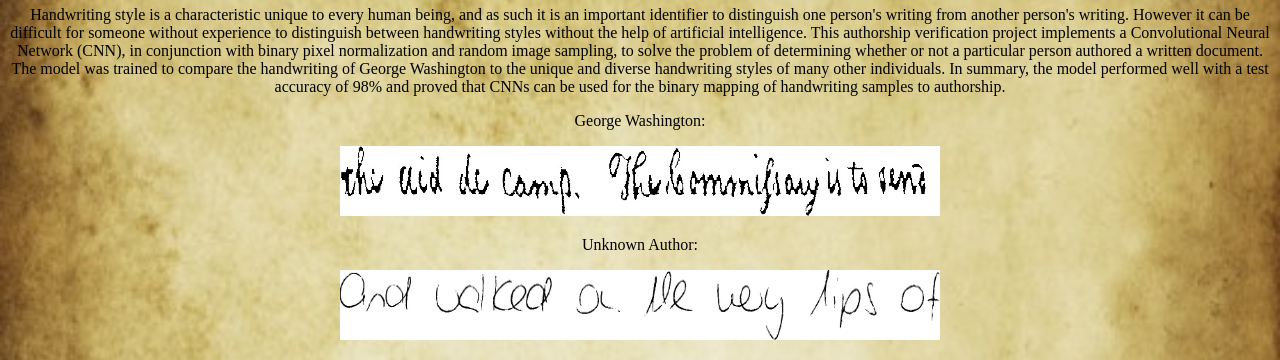
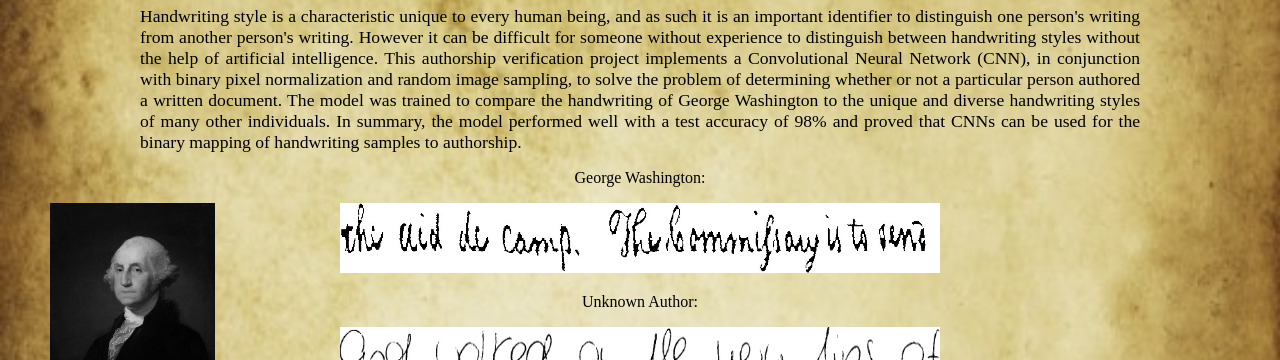
Before and after one commit to MehtaPlusTutoring-MLBootcamp20/SeaMLlessStAIrwells, a plain HTML site: page index.html in a window 1280 px wide. Shown: the part 276-636 px from the top of the page. Drawn offline with Linux system fonts and the light colour scheme.

Commit message:
Website work

```diff
--- a/index.html
+++ b/index.html
@@ -11,15 +11,19 @@
     <h1>Authors</h1>
     <h2>Ryan Bohn, Dev Desai, Peter Terpstra, Jaydev Zaveri</h2>
     <h1>Abstract</h1>
-    <p>
+    <p id="abstract">
     Handwriting style is a characteristic unique to every human being, and as such it is an important identifier to distinguish one person's writing from another person's writing.
     However it can be difficult for someone without experience to distinguish between handwriting styles without the help of artificial intelligence.
     This authorship verification project implements a Convolutional Neural Network (CNN), in conjunction with binary pixel normalization and random image sampling, to solve the problem of determining whether or not a particular person authored a written document.
     The model was trained to compare the handwriting of George Washington to the unique and diverse handwriting styles of many other individuals.
     In summary, the model performed well with a test accuracy of 98% and proved that CNNs can be used for the binary mapping of handwriting samples to authorship.
     </p>
+
     <p>George Washington:</p>
-    <img src ="George Washinton.jpg" alt="George Washington" width="600" height="70">
+    <p>
+    <img src ="George_Washington_Picture.jpg" height="200" id="washpic">
+    <img src ="George Washinton.jpg" alt="George Washington" width="600" height="70" id="washtext">
+    </p>
     <p>Unknown Author:</p>
     <img src ="Unknown Author.jpg" alt="Unknown Author" width="600" height="70">
     <h1><a href="https://github.com/MehtaPlusTutoring-MLBootcamp20/SeaMLlessStAIrwells"> Github Link </a></h1>
--- a/style.css
+++ b/style.css
@@ -4,3 +4,15 @@
   background-repeat: no-repeat;
   background-size: cover;
 }
+
+#abstract {
+  width:1000px;
+  text-align: justify;
+  margin: auto;
+  font-size: 1.1em;
+}
+
+#washpic {
+  position: absolute;
+  left: 50px;
+}
```
Also changed, not shown: George_Washington_Picture.jpg (added).
